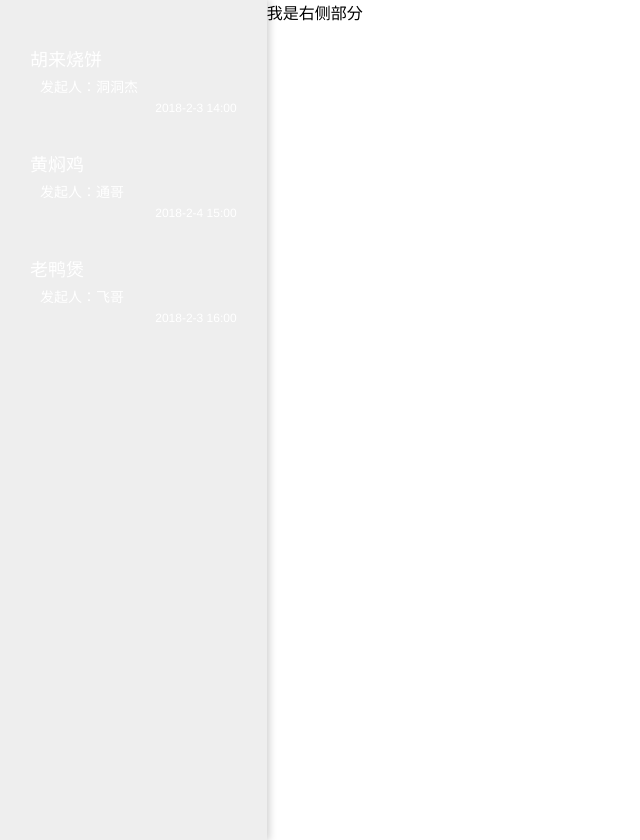
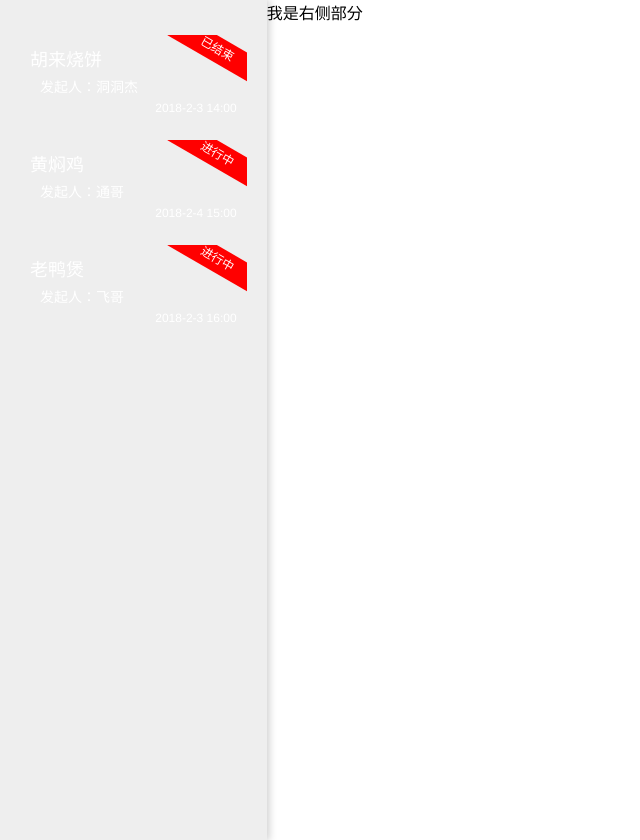
Before and after one commit to HomeSquat/fightAlone, a Vue app: page / in a window 1280 px wide. Shown: the whole page, without its empty margins (0-640 px from the left). Built offline with nearby package versions, Linux system fonts and the light colour scheme.

Commit message:
【调整】调整样式

```diff
--- a/src/components/faList/faList.vue
+++ b/src/components/faList/faList.vue
@@ -1,14 +1,17 @@
 <template>
     <div class="fa-list" ref="faList">
         <ul>
-            <li v-for="item in faList" class="fa-item" :class="">
+            <li v-for="item in falistState" class="fa-item" :class="falistClass[item.state]">
                 <div class="fa-name">{{item.name}}</div>
                 <div class="fa-user">发起人：{{item.user}}</div>
                 <div class="fa-time">{{item.time}}</div>
+
+                <div class="fa-state">{{item.stateText}}</div>
             </li>
         </ul>
     </div>
 </template>
+
 
 <script>
     export default {
@@ -39,10 +42,25 @@
         },
         created(){
             console.log("左侧拼单列表创建完毕");
+            this.falistClass = ['stop','conduct'];
         },
         mounted() {
             //设置faList的高度为浏览器高度
             this.$refs.faList.style.height = document.body.clientHeight + "px";
+        },
+        computed:{
+            falistState(){
+                let fal = [];
+                this.faList.forEach((fa) => {
+                    if(fa.state == "1"){
+                        fa.stateText = "进行中";
+                    }else{
+                        fa.stateText = "已结束";
+                    }
+                    fal.push(fa);
+                })
+                return fal;
+            }
         }
     }
 </script>
@@ -53,15 +71,21 @@
         background-color: #eee
         box-shadow: 1px 0 8px 1px rgba(0,0,0,0.2)
         .fa-item
+            position: relative
             box-sizing: border-box
             width: 100%
             margin: 15px 0
             padding: 10px
             border-radius: 5px
-            background: linear-gradient(left,#097cf4,#409eff)
-            color: #fff
+            overflow: hidden
             cursor: pointer
             transition: all .3s
+            &.conduct
+                background: linear-gradient(left,#097cf4,#409eff)
+                color: #fff
+            &.stop
+                background: linear-gradient(left,#666,#ccc)
+                color: #fff
             &:hover
                 transform: translateX(10px)
             .fa-name
@@ -72,4 +96,24 @@
             .fa-time
                 text-align: right
                 font-size: 12px
+            .fa-state
+                position: absolute
+                right: -20px
+                top: 2px
+                transform: rotate(30deg)
+                width: 100px
+                height: 25px
+                background: red
+                text-align: center
+                line-height: 25px
+                font-size: 12px
+        .ball-container
+            .ball
+                width: 10px
+                height: 10px
+                background: red
+                .inner
+                    width: 10px
+                    height: 10px
+                    background: red
 </style>
```
